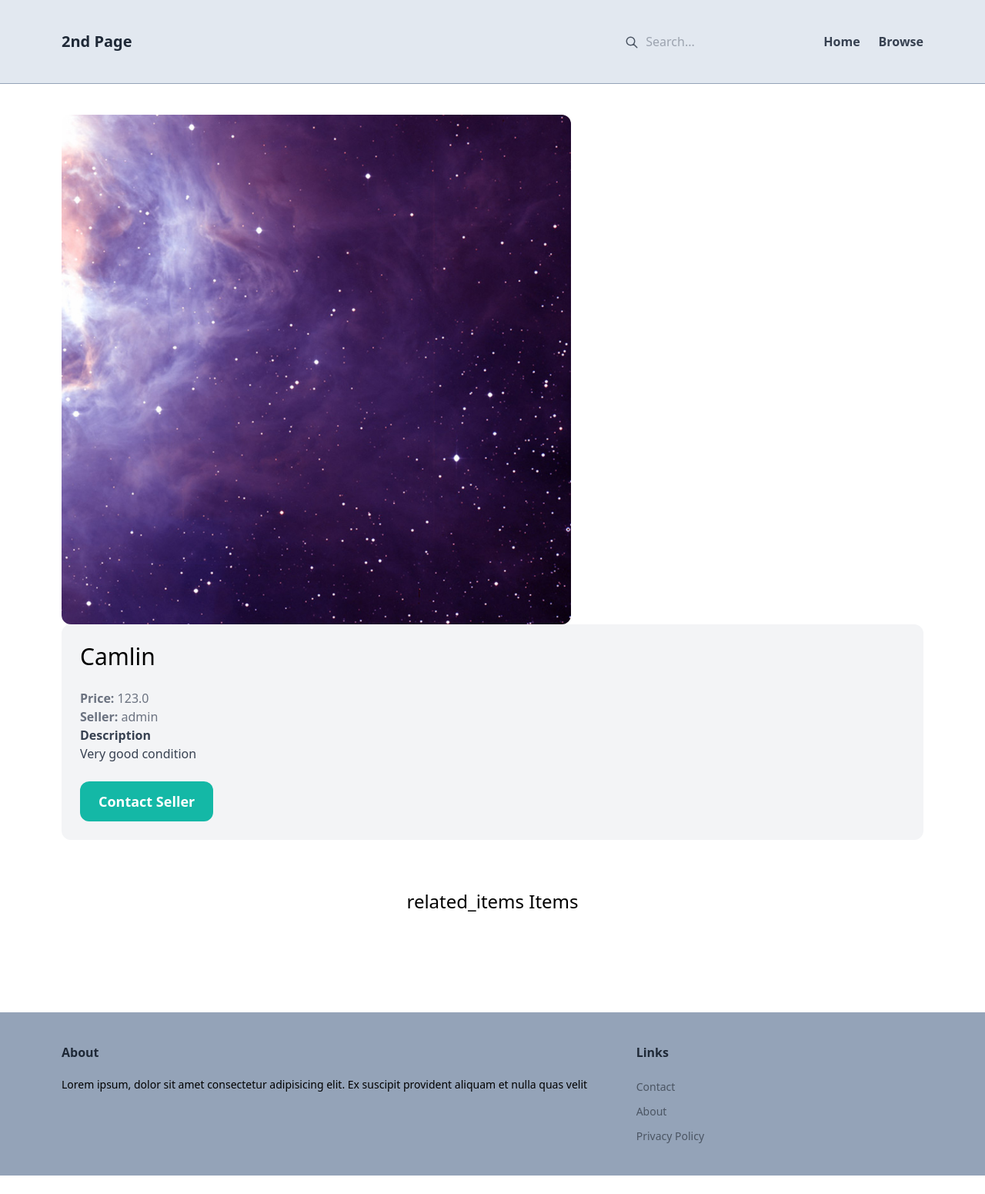
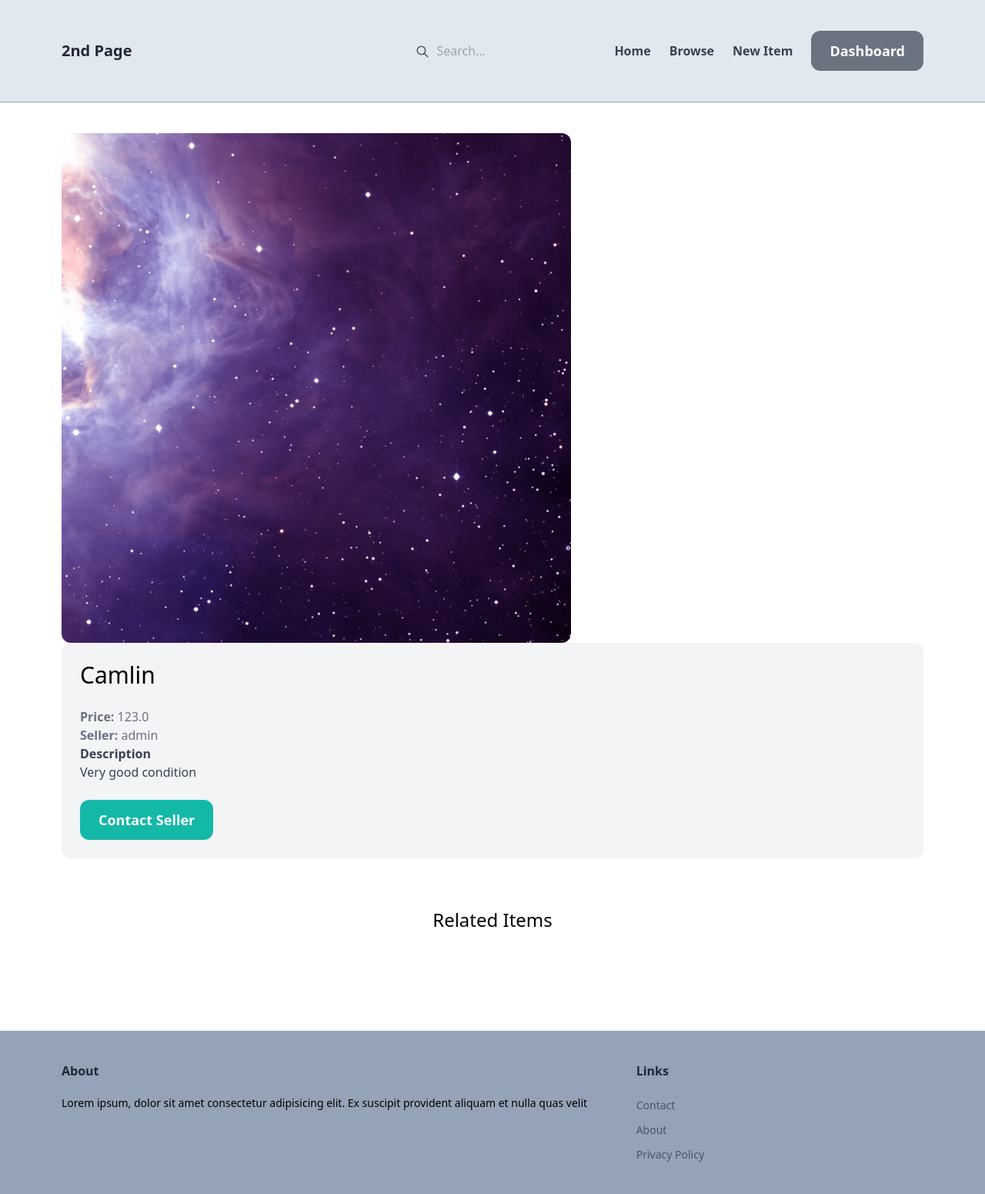
Before and after one commit to kidobop/classifieds-django, a Django app: page /items/1/ in a window 1280 px wide. Shown: the whole page at 77% size. Before the commit the page ends 1527 px from the top, so only its background shows below. Run offline with Django 5.2, Linux system fonts and the light colour scheme; a user stored in the database is signed in; data comes from the database, SQL or seed files in the repository; both versions use the stored data as it was after the commit; some libraries are stand-ins or nearby versions.

Commit message:
setup add items form

```diff
--- a/core/templates/core/base.html
+++ b/core/templates/core/base.html
@@ -20,28 +20,14 @@
             <ul class="flex items-center space-x-6">
                 <a href='#' class="font-semibold text-gray-700 hover:text-sky-700">Home</a>
                 <a href='#' class="font-semibold text-gray-700 hover:text-sky-700">Browse</a>
+                <a href='{% url 'item:new' %}' class="font-semibold text-gray-700 hover:text-sky-700">New Item</a>
+
                 {% if request.user.is_authenticated %}
+                    <a href="#" class="px-6 py-3 text-lg font-semibold bg-gray-500 text-white rounded-xl hover:bg-gray-700">Dashboard</a>
                 {% else %}
                     <a href='{% url 'core:signup' %}' class="font-semibold bg-sky-500 rounded p-2 text-slate-50">Signup</a>
                     <a href='{% url 'core:login' %}' class="font-semibold bg-sky-500 rounded p-2 text-slate-50">Login</a>
                 {% endif %}
-                {% comment %} <li>
-                    <svg xmlns="http://www.w3.org/2000/svg" class="h-6 w-6" fill="none" viewBox="0 0 24 24" stroke="currentColor">
-                    <path d="M12 14l9-5-9-5-9 5 9 5z" />
-                    <path d="M12 14l6.16-3.422a12.083 12.083 0 01.665 6.479A11.952 11.952 0 0012 20.055a11.952 11.952 0 00-6.824-2.998 12.078 12.078 0 01.665-6.479L12 14z" />
-                    <path stroke-linecap="round" stroke-linejoin="round" stroke-width="2" d="M12 14l9-5-9-5-9 5 9 5zm0 0l6.16-3.422a12.083 12.083 0 01.665 6.479A11.952 11.952 0 0012 20.055a11.952 11.952 0 00-6.824-2.998 12.078 12.078 0 01.665-6.479L12 14zm-4 6v-7.5l4-2.222" />
-                    </svg>
-                </li>
-                <li>
-                    <svg xmlns="http://www.w3.org/2000/svg" class="h-6 w-6" fill="none" viewBox="0 0 24 24" stroke="currentColor">
-                    <path stroke-linecap="round" stroke-linejoin="round" stroke-width="2" d="M15 17h5l-1.405-1.405A2.032 2.032 0 0118 14.158V11a6.002 6.002 0 00-4-5.659V5a2 2 0 10-4 0v.341C7.67 6.165 6 8.388 6 11v3.159c0 .538-.214 1.055-.595 1.436L4 17h5m6 0v1a3 3 0 11-6 0v-1m6 0H9" />
-                    </svg>
-                </li>
-                <li>
-                    <svg xmlns="http://www.w3.org/2000/svg" class="h-6 w-6" fill="none" viewBox="0 0 24 24" stroke="currentColor">
-                    <path stroke-linecap="round" stroke-linejoin="round" stroke-width="2" d="M12 6.253v13m0-13C10.832 5.477 9.246 5 7.5 5S4.168 5.477 3 6.253v13C4.168 18.477 5.754 18 7.5 18s3.332.477 4.5 1.253m0-13C13.168 5.477 14.754 5 16.5 5c1.747 0 3.332.477 4.5 1.253v13C19.832 18.477 18.247 18 16.5 18c-1.746 0-3.332.477-4.5 1.253" />
-                    </svg>
-                </li> {% endcomment %}
             </ul>
         </div>
     </nav>
--- /dev/null
+++ b/item/forms.py
@@ -0,0 +1,27 @@
+from django import forms
+
+from .models import Item
+
+INPUT_CLASSES = 'w-full py-4 px-6 rounded-xl border'
+
+class NewItemForm(forms.ModelForm):
+    class Meta:
+        model = Item
+        fields = ('category','name','description','price','image')
+        widgets = {
+                'category': forms.Select(attrs={
+                    'class': INPUT_CLASSES
+                }),
+                'name': forms.TextInput(attrs={
+                    'class': INPUT_CLASSES
+                }),
+                'description': forms.Textarea(attrs={
+                    'class': INPUT_CLASSES
+                }),
+                'price': forms.TextInput(attrs={
+                    'class': INPUT_CLASSES
+                }),
+                'image': forms.FileInput(attrs={
+                    'class': INPUT_CLASSES
+                })
+            }
--- a/item/templates/item/detail.html
+++ b/item/templates/item/detail.html
@@ -25,7 +25,7 @@
 
     </div>
     <div class="mt-6 px-20 py-10 bg-grey-100 rounded-xl">
-        <h2 class="mb-12 text-2xl text-center">related_items Items</h2>
+        <h2 class="mb-12 text-2xl text-center">Related Items</h2>
         <div class="grid grid-cols-3 gap-3">
             {% for item in related_items %}
             <div>
--- a/item/urls.py
+++ b/item/urls.py
@@ -5,5 +5,6 @@
 app_name = 'item'
 
 urlpatterns = [
+    path('new/',views.new,name='new'),
     path('<int:pk>/',views.detail,name='detail')
 ]
--- a/item/views.py
+++ b/item/views.py
@@ -1,6 +1,8 @@
-from django.shortcuts import render,get_object_or_404
+from django.contrib.auth.decorators import login_required
+
+from django.shortcuts import render,get_object_or_404,redirect
 from .models import Item
-
+from .forms import NewItemForm
 # Create your views here.
 def detail(request,pk):
     item = get_object_or_404(Item,pk=pk)
@@ -10,3 +12,24 @@
         'item':item,
         'related_items':related_items
     })
+
+
+@login_required
+def new(request):
+    form = NewItemForm
+
+    if request.method == 'POST':
+        form = NewItemForm(request.POST,request.FILES)
+
+        if form.is_valid():
+            item=form.save(commit=False)
+            item.created_by=request.user
+            item.save()
+
+            return redirect('item:detail',pk=item.id)
+
+
+    return render(request,'item/form.html',{
+        'form':form,
+        'title':'New item'
+    })
```
Also changed, not shown: item/templates/item/form.html (added, +26 -0 lines), db.sqlite3, media/item_images/900_GoHnpYx.jpg (added).
